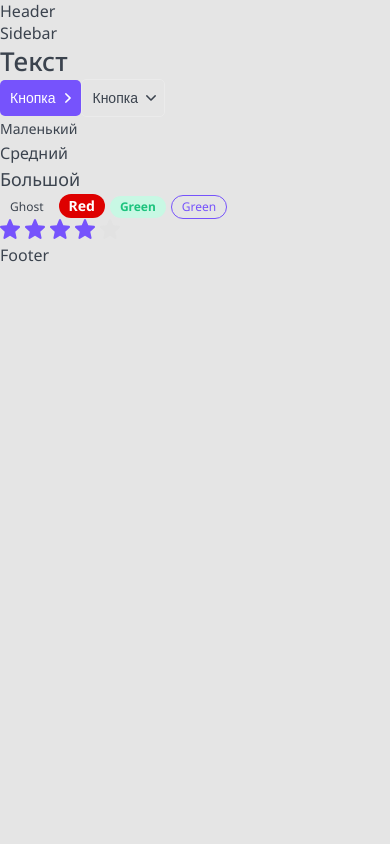
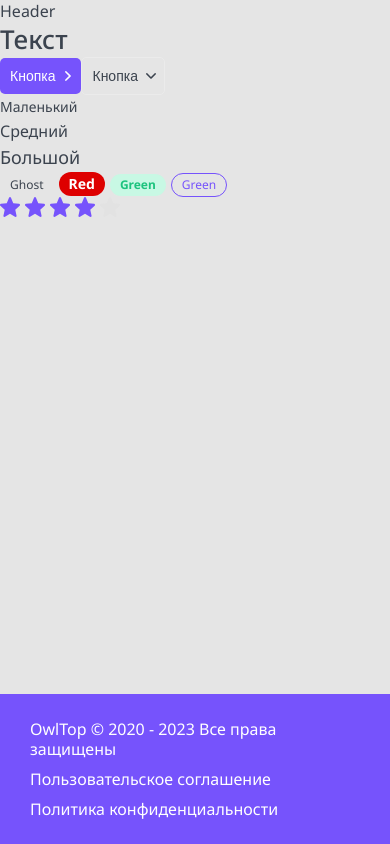
Before and after one commit to DmitriyAvgustinovich/top-app, a Next.js app: page / in a window 390 px wide. Built offline with nearby package versions, Linux system fonts and the light colour scheme.

Commit message:
grid верстка

```diff
--- a/layout/Footer/Footer.module.css
+++ b/layout/Footer/Footer.module.css
@@ -0,0 +1,20 @@
+.footer {
+    display: grid;
+    grid-template-columns: 1fr auto auto;
+    gap: 10px 40px;
+    color: var(--white);
+    font-size: 16px;
+    line-height: 20px;
+    background: var(--primary);
+    padding: 25px 30px;
+}
+
+.footer a:hover {
+    color: var(--gray-light);
+}
+
+@media (max-width: 765px) {
+    .footer {
+        grid-template-columns: 1fr ;
+    }
+}
--- a/layout/Footer/Footer.tsx
+++ b/layout/Footer/Footer.tsx
@@ -1,11 +1,16 @@
 import { FooterProps } from "./Footer.props";
-import styles from './HFooter.module.css';
+import styles from './Footer.module.css';
 import cn from 'classnames';
+import { format } from "date-fns";
 
-export const Footer = ({ ...props }: FooterProps): JSX.Element => {
+export const Footer = ({ className, ...props }: FooterProps): JSX.Element => {
     return (
-        <div {...props}>
-            Footer
-        </div>
+        <footer className={cn(className, styles.footer)} {...props}>
+            <div>
+            OwlTop © 2020 - {format(new Date(), 'yyyy')} Все права защищены
+            </div>
+            <a href='' target='_blank'>Пользовательское соглашение</a>
+            <a href='' target='_blank'>Политика конфиденциальности</a>
+        </footer>
     );
 };
--- a/layout/Layout.module.css
+++ b/layout/Layout.module.css
@@ -0,0 +1,46 @@
+.wrapper {
+    display: grid;
+    grid-template-columns: auto 230px minmax(320px, 1200px) auto;
+    grid-template-rows: auto 1fr auto;
+    gap: 0 30px;
+    min-height: 100vh;
+    grid-template-areas:
+        '. header header .'
+        '. sidebar body .'
+        'footer footer footer footer';
+}
+
+.header {
+    grid-area: header;
+    display: none;
+}
+
+.sidebar {
+    grid-area: sidebar;
+}
+
+.body {
+    grid-area: body;
+}
+
+.footer {
+    grid-area: footer;
+}
+
+@media (max-width: 765px) {
+    .wrapper {
+        grid-template-columns: minmax(320px, 1fr);
+        grid-template-areas:
+        'header'
+        'body'
+        'footer';
+    }
+
+    .sidebar {
+        display: none;
+    }
+
+    .header {
+        display: block;
+    }
+}
--- a/layout/Layout.tsx
+++ b/layout/Layout.tsx
@@ -1,6 +1,6 @@
 import { Header } from "./Header/Header";
 import { LayoutProps } from "./Layout.props";
-import styles from './Ptag.module.css';
+import styles from './Layout.module.css';
 import cn from 'classnames';
 import { Sidebar } from "./Sidebar/Sidebar";
 import { Footer } from "./Footer/Footer";
@@ -8,16 +8,14 @@
 
 const Layout = ({ children }: LayoutProps): JSX.Element => {
     return (
-        <>
-            <Header />
-            <div>
-                <Sidebar />
-                <div>
-                    {children}
-                </div>
+        <div className={styles.wrapper}>
+            <Header className={styles.header} />
+            <Sidebar className={styles.sidebar} />
+            <div className={styles.body}>
+                {children}
             </div>
-            <Footer />
-        </>
+            <Footer className={styles.footer} />
+        </div>
     );
 };
 
--- a/package.json
+++ b/package.json
@@ -10,6 +10,7 @@
   },
   "dependencies": {
     "classnames": "^2.3.2",
+    "date-fns": "^2.29.3",
     "next": "13.3.1",
     "react": "18.2.0",
     "react-dom": "18.2.0"
```
Also changed, not shown: 1 other file (tests, documents, lock files or other folders).
